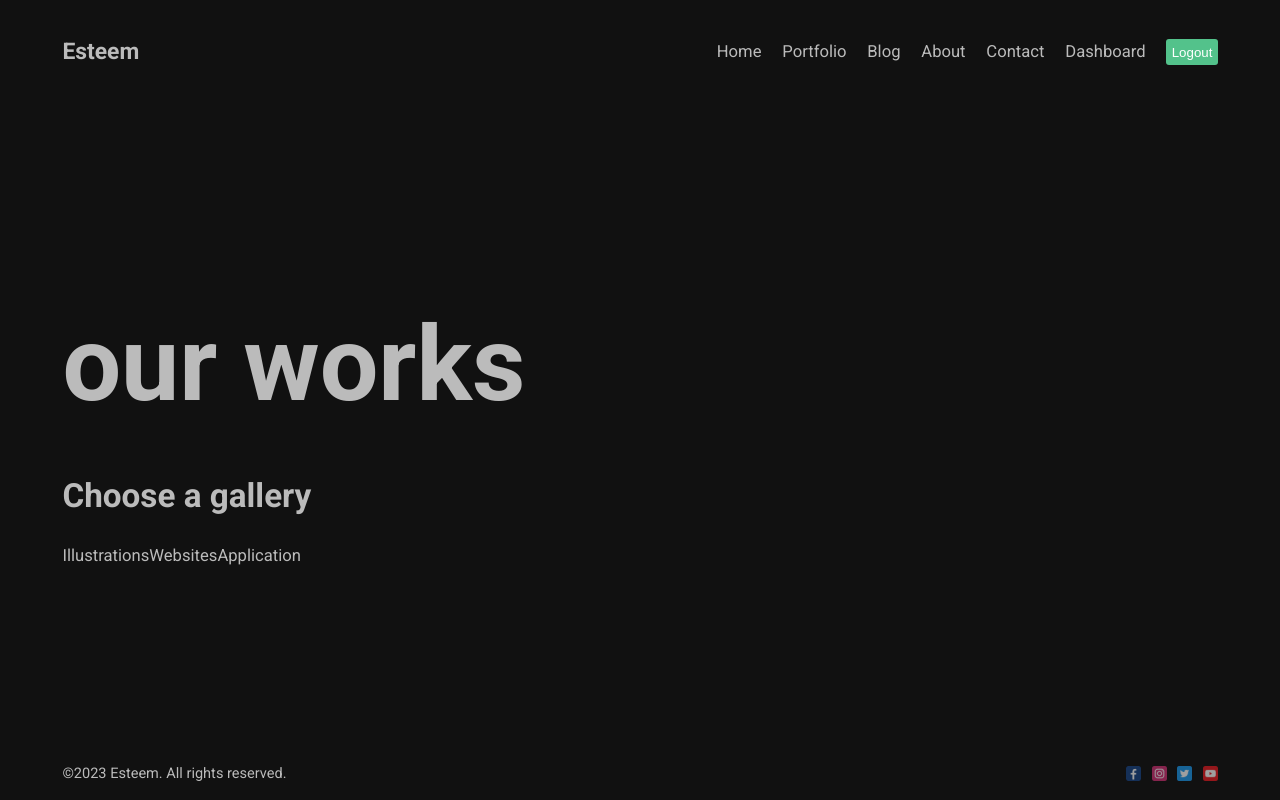
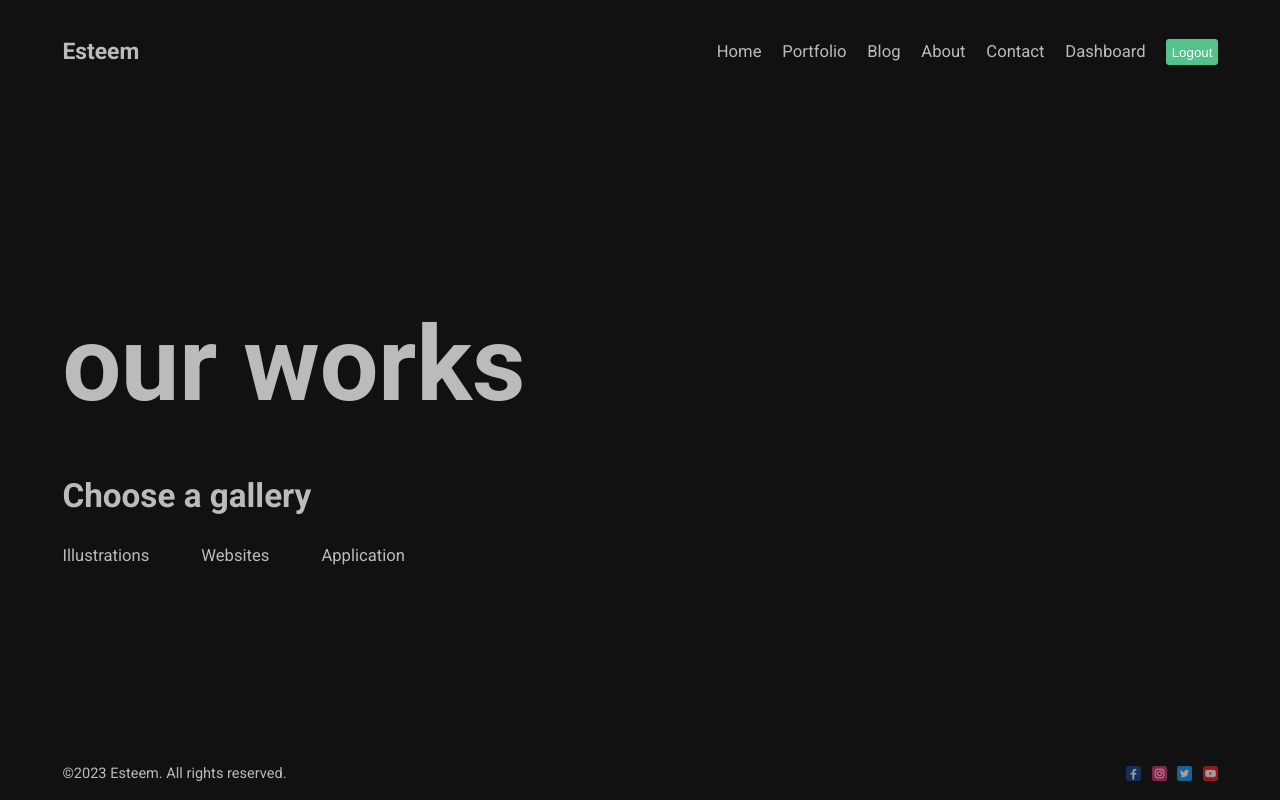
Before and after one commit to esteemayo/next_13, a Next.js app: page /portfolio in a window 1280 px wide. Built offline with nearby package versions, Linux system fonts and the light colour scheme.

Commit message:
fix: add styling

```diff
--- a/src/app/portfolio/page.module.scss
+++ b/src/app/portfolio/page.module.scss
@@ -6,4 +6,9 @@
   .selectTitle {
     margin: 2rem 0;
   }
+
+  .items {
+    display: flex;
+    gap: 5rem;
+  }
 }
```
